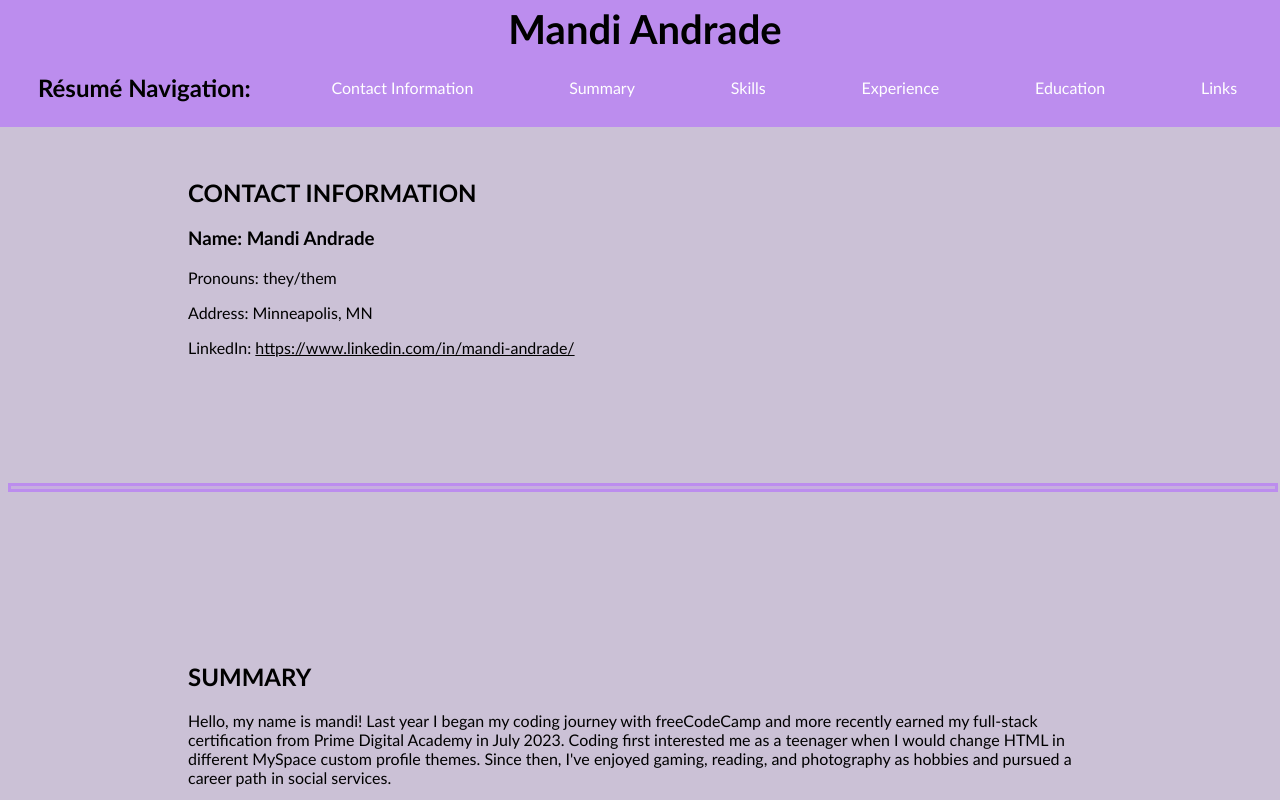
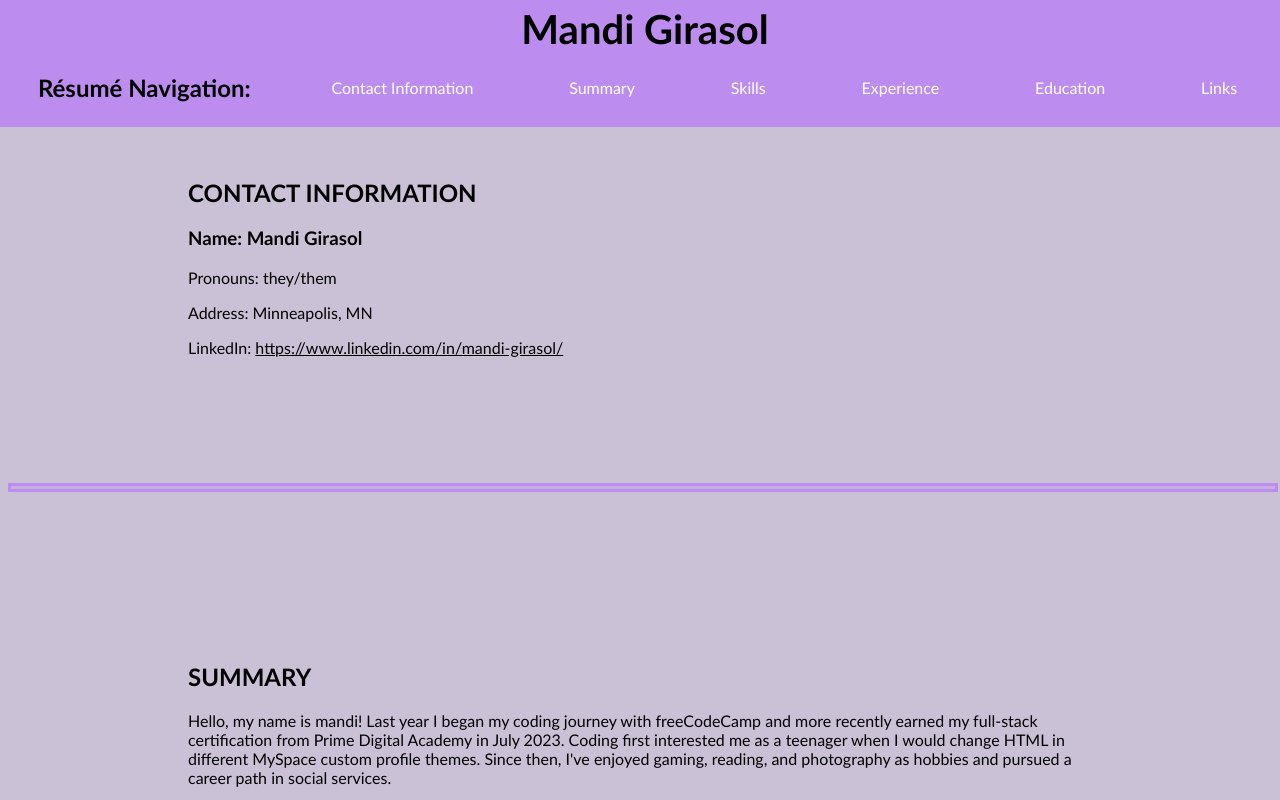
Before and after one commit to min-dles/min-dles.github.io, a plain HTML site: page index.html in a window 1280 px wide. Shown: the top 800 px of the page. Drawn offline with Linux system fonts and the light colour scheme.

Commit message:
name change updated

```diff
--- a/index.html
+++ b/index.html
@@ -5,14 +5,14 @@
   <meta charset="UTF-8">
   <meta http-equiv="X-UA-Compatible" content="IE=edge">
   <meta name="viewport" content="width=device-width, initial-scale=1.0">
-  <title>M.Andrade Resume</title>
+  <title>M.Girasol Resume</title>
   <link type="text/css" rel="stylesheet" href="styles.css">
 </head>
 
 <body>
   <header>
     <nav>
-      <h1 id="name-plate">Mandi Andrade</h1>
+      <h1 id="name-plate">Mandi Girasol</h1>
       <div id="nav-container">
         <h2 class="grid-item">Résumé Navigation:</h2>
         <a class="nav-links" href="#contact-info">Contact Information</a>
@@ -25,12 +25,12 @@
     </nav>
     <section class="jump-to" id="contact-info">
       <h2>CONTACT INFORMATION</h2>
-      <h3>Name: Mandi Andrade</h3>
+      <h3>Name: Mandi Girasol</h3>
       <p>Pronouns: they/them</p>
       <p>Address: Minneapolis, MN</p>
       <p>LinkedIn:
-        <a id="linkedin-contact" href="https://www.linkedin.com/in/mandi-andrade/" target="_blank">
-          https://www.linkedin.com/in/mandi-andrade/
+        <a id="linkedin-contact" href="https://www.linkedin.com/in/mandi-girasol/" target="_blank">
+          https://www.linkedin.com/in/mandi-girasol/
         </a>
       </p>
     </section>
@@ -144,7 +144,7 @@
   <footer class="jump-to" id="links">
     <h2>LINKS TO MY WORK:</h2>
     <div id="footer-links">
-      <a class="work-links" id="linkedin" href="https://www.linkedin.com/in/mandi-andrade/" target="_blank">LinkedIn</a>
+      <a class="work-links" id="linkedin" href="https://www.linkedin.com/in/mandi-girasol/" target="_blank">LinkedIn</a>
       <a class="work-links" id="github" href="https://github.com/min-dles" target="_blank">Github</a>
       <a class="work-links" id="profile-link" href="https://codepen.io/min_dles" target="_blank">CodePen</a>
       <a class="work-links" id="fcc-link" href="https://www.freecodecamp.org/coder-min" target="_blank">freeCodeCamp
```
